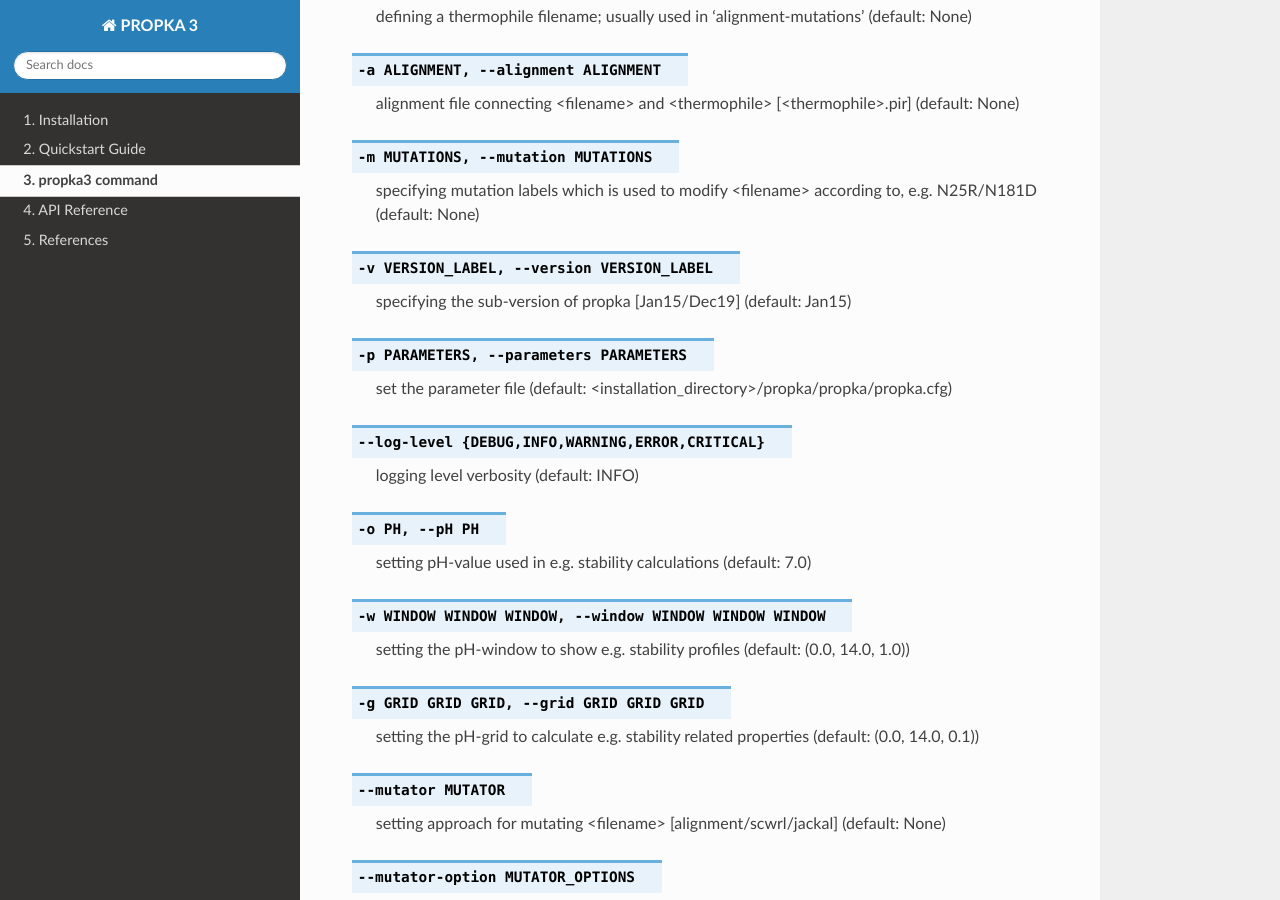
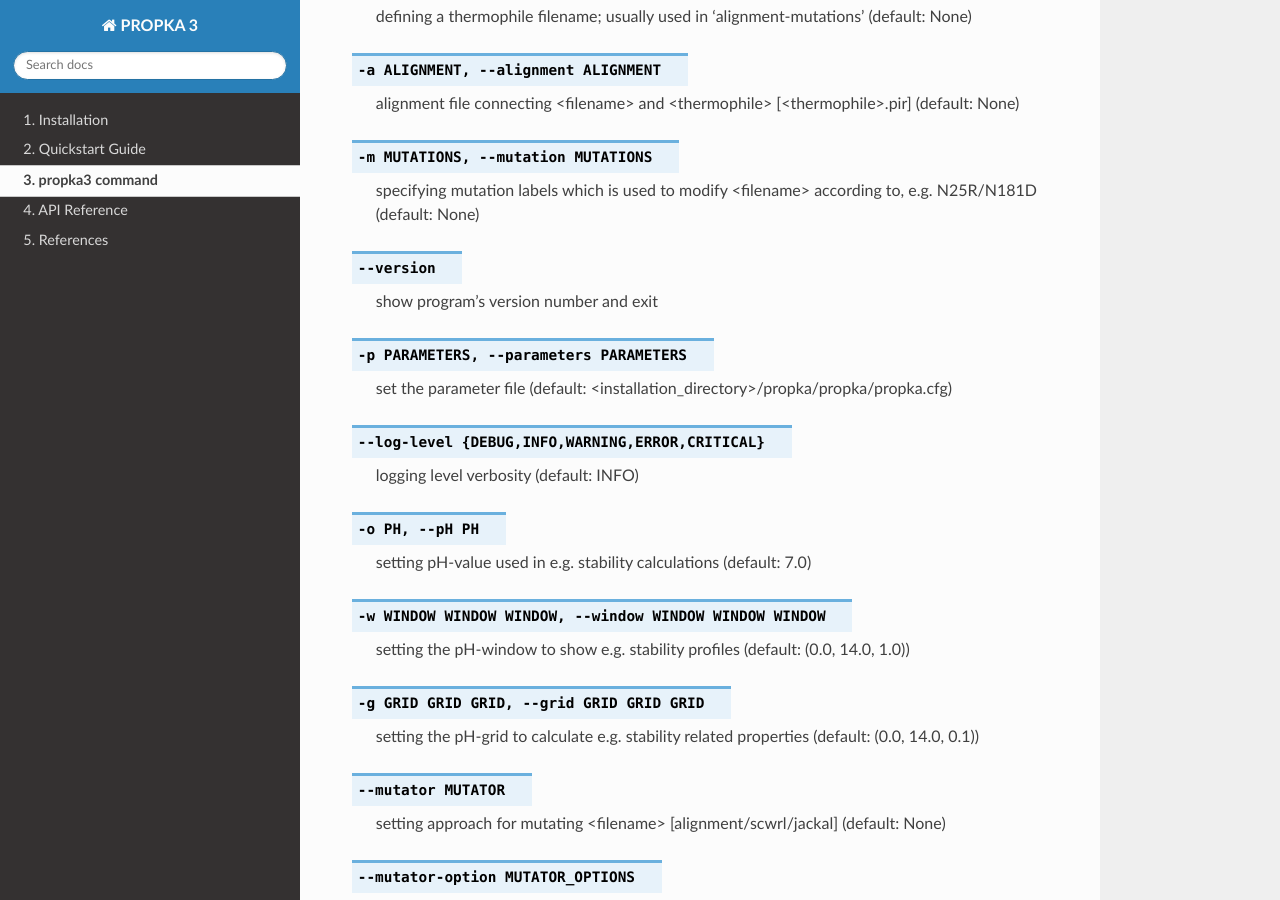
Before and after one commit to jensengroup/propka, a Sphinx documentation site: the page built from docs/source/command.rst, in a window 1280 px wide and 900 px high, scrolled down 954 px. Built offline with Sphinx 7.4.7 and the Read the Docs theme 2.0.0, drawn with Linux system fonts in a browser that asks for light colours.

Commit message:
propka3 --version prints version
Closes https://github.com/jensengroup/propka/issues/89

```diff
--- a/docs/source/command.rst
+++ b/docs/source/command.rst
@@ -62,10 +62,9 @@
               specifying mutation labels which is used to modify
 	      <filename> according to, e.g. N25R/N181D (default: None)
 
-.. option::  -v VERSION_LABEL, --version VERSION_LABEL
+.. option::  --version
 
-             specifying the sub-version of propka [Jan15/Dec19]
-	     (default: Jan15)
+	      show program's version number and exit
 
 .. option::  -p PARAMETERS, --parameters PARAMETERS
 
```
Also changed, not shown: 1 other file.
